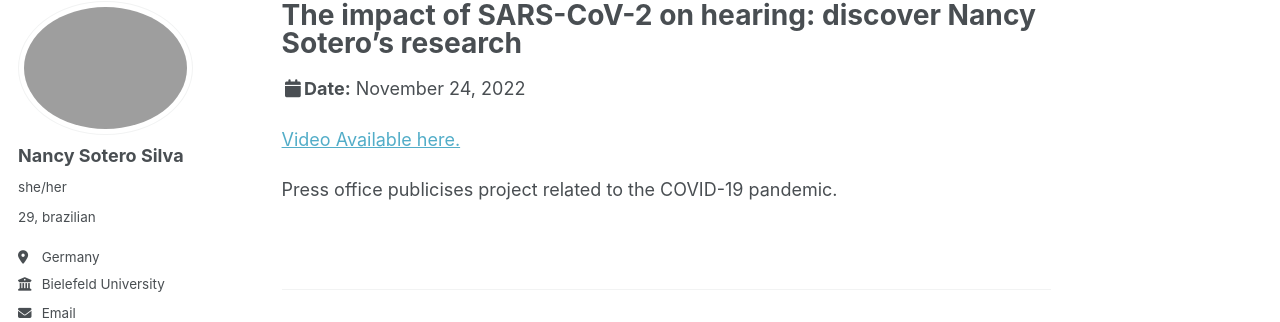
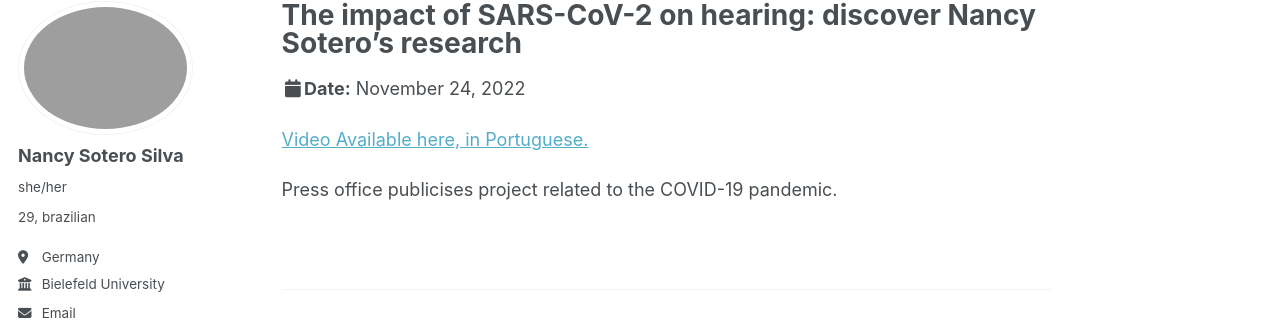
Before and after one commit to nancysotero/neuronency, a Jekyll site: the page built from _talks/2022-11-24-talk-2.md, in a window 1280 px wide and 989 px high. Shown: the part 98-420 px from the top of the window. Built offline with Jekyll 4.4.1, drawn with Linux system fonts in a browser that asks for light colours; some web fonts are replaced; a script that is not in the unit is left out.

Commit message:
Update 2022-11-24-talk-2.md

```diff
--- a/_talks/2022-11-24-talk-2.md
+++ b/_talks/2022-11-24-talk-2.md
@@ -2,12 +2,12 @@
 title: "The impact of SARS-CoV-2 on hearing: discover Nancy Sotero's research"
 collection: talks
 type: "Video"
-permalink: 2022-11-241-talk-2
+permalink: 2022-11-24-talk-2
 #venue: "London School of Testing"
 date: 2022-11-24
 location: "Macaíba, Brazil"
 ---
 
-[Video Available here.](http://example2.com)
+[Video Available here, in Portuguese.](http://example2.com)
 
 Press office publicises project related to the COVID-19 pandemic.
```
